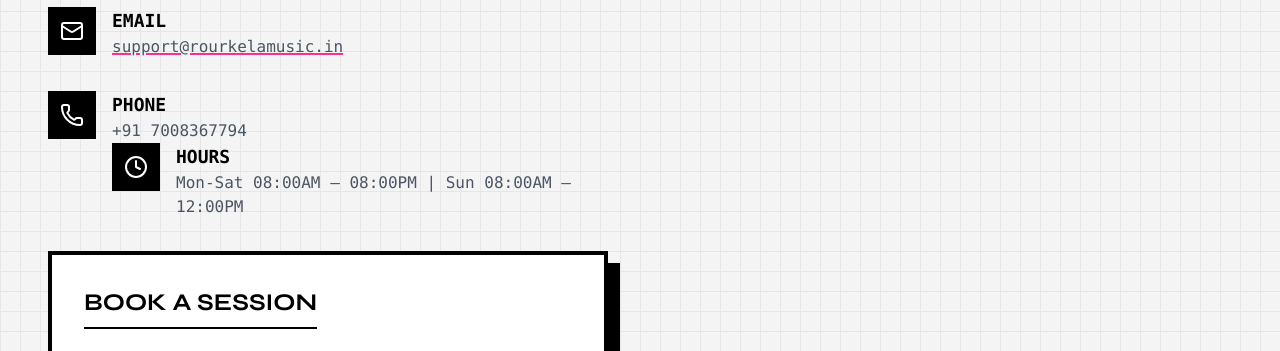
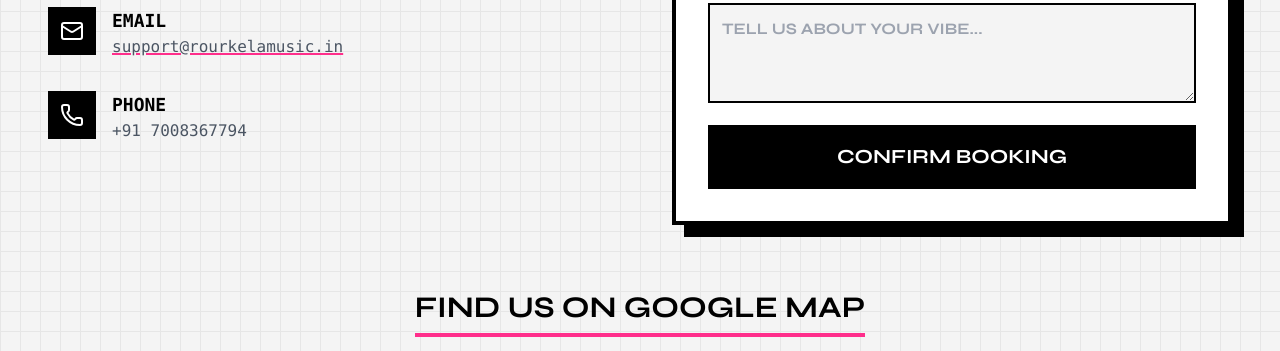
Before and after one commit to edwardcxs/RMStudio, a plain HTML site: page index.html in a window 1280 px wide. Shown: the part 10467-10818 px from the top of the page. Drawn offline with nearby package versions, Linux system fonts and the light colour scheme.

Commit message:
Remove hours of operation from index.html
Removed hours of operation section from contact details.

```diff
--- a/index.html
+++ b/index.html
@@ -1561,14 +1561,6 @@
                              <div>
                                  <h4 class="font-bold text-lg">PHONE</h4>
                                  <p class="text-gray-600">+91 7008367794</p>
-
-                        <div class="flex items-start gap-4">
-                            <div class="bg-black text-white p-3">
-                                <i data-lucide="clock" class="w-6 h-6"></i>
-                            </div>
-                            <div>
-                                <h4 class="font-bold text-lg">HOURS</h4>
-                                <p class="text-gray-600">Mon-Sat 08:00AM — 08:00PM | Sun 08:00AM — 12:00PM</p>
                              </div>
                          </div>
                     </div>
```
